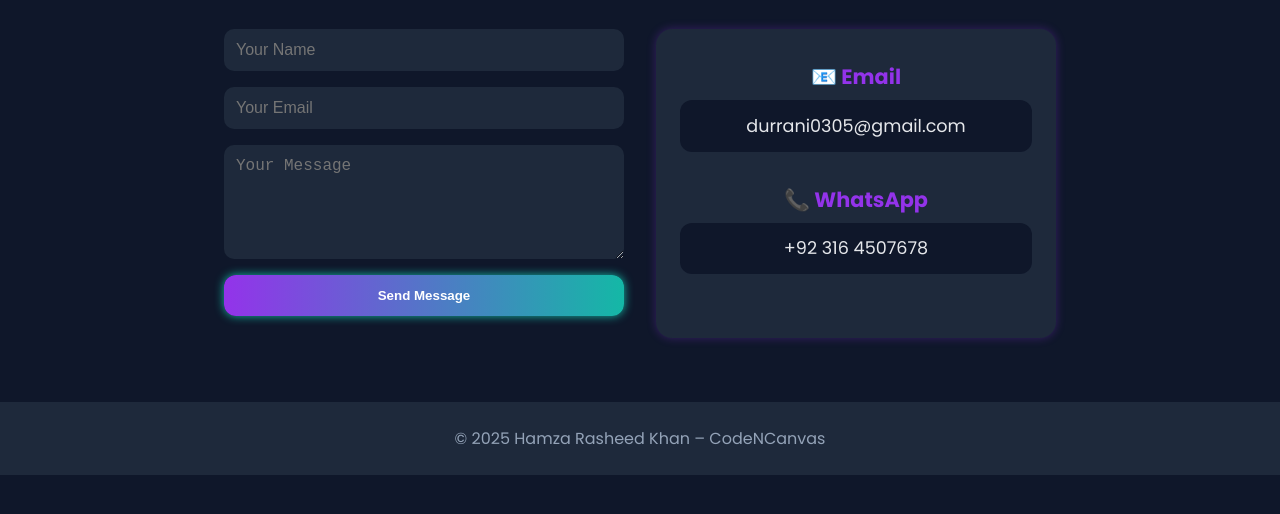
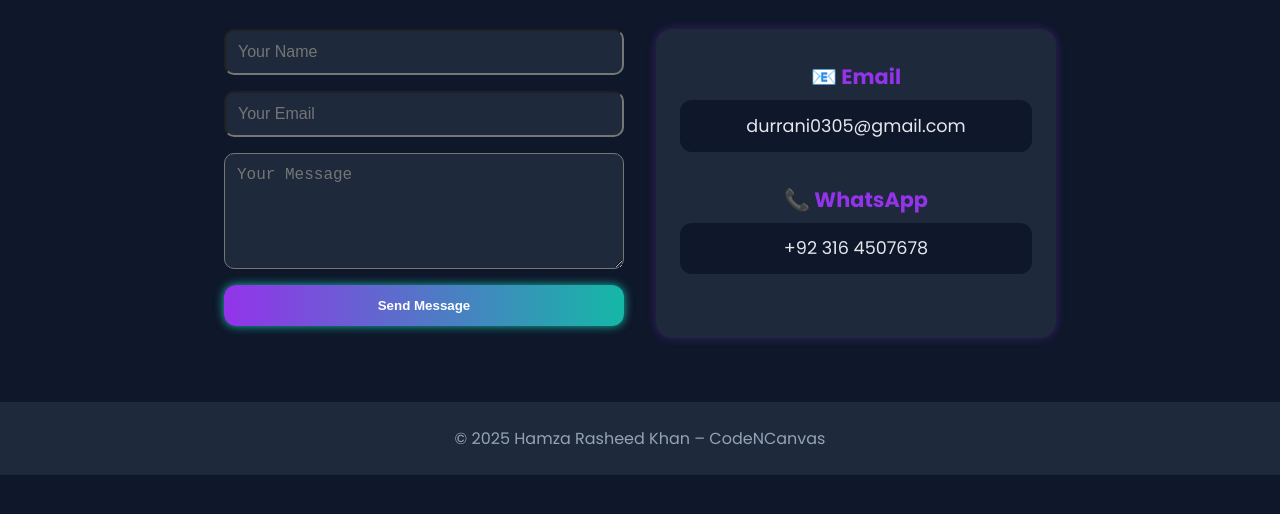
Before and after one commit to hk-durrani/portfolio, a plain HTML site: page contact.html in a window 1280 px wide. Shown: the part 248-762 px from the top of the page. Drawn offline with nearby package versions, Linux system fonts and the light colour scheme.

Commit message:
border change in contact

```diff
--- a/css/style.css
+++ b/css/style.css
@@ -346,7 +346,7 @@ footer {
 .contact-form input,
 .contact-form textarea {
     padding: 0.75rem;
-    border: none;
+    border: revert;
     border-radius: 10px;
     background-color: #1e293b;
     color: white;
@@ -355,6 +355,7 @@ footer {
 }
 .contact-info {
     flex: 1 1 320px;
+    border: revert;
     max-width: 400px;
     padding: 2rem 1.5rem;
     background-color: #1e293b;
```
